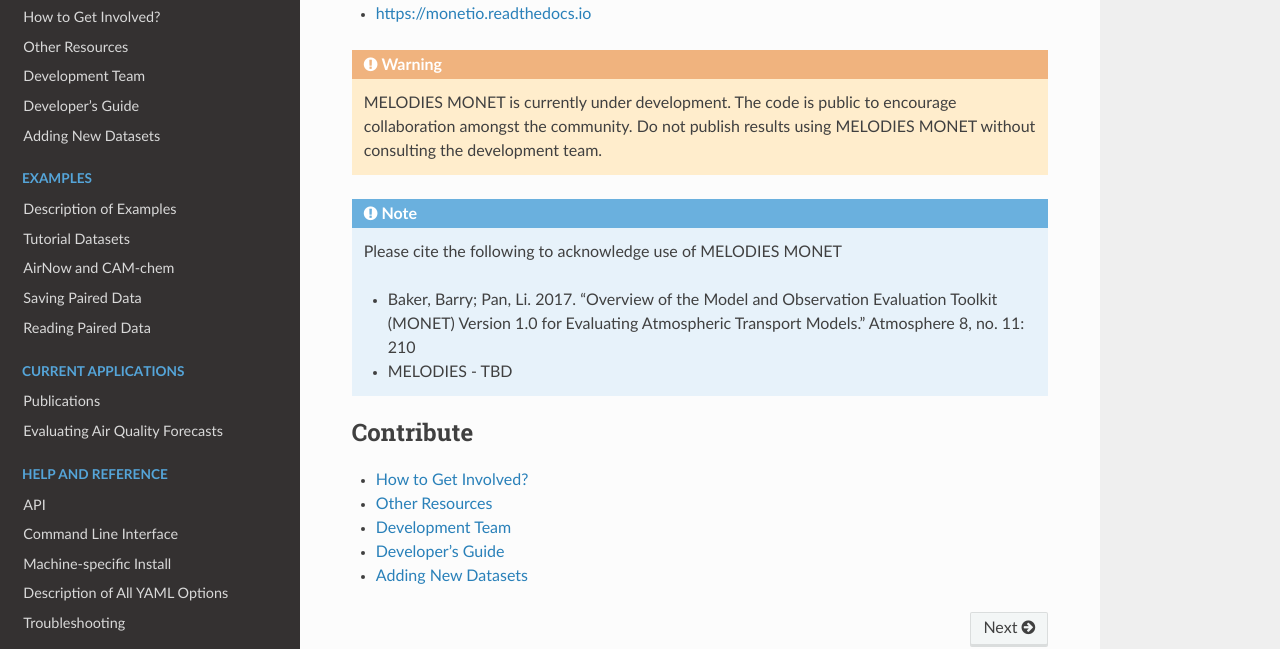
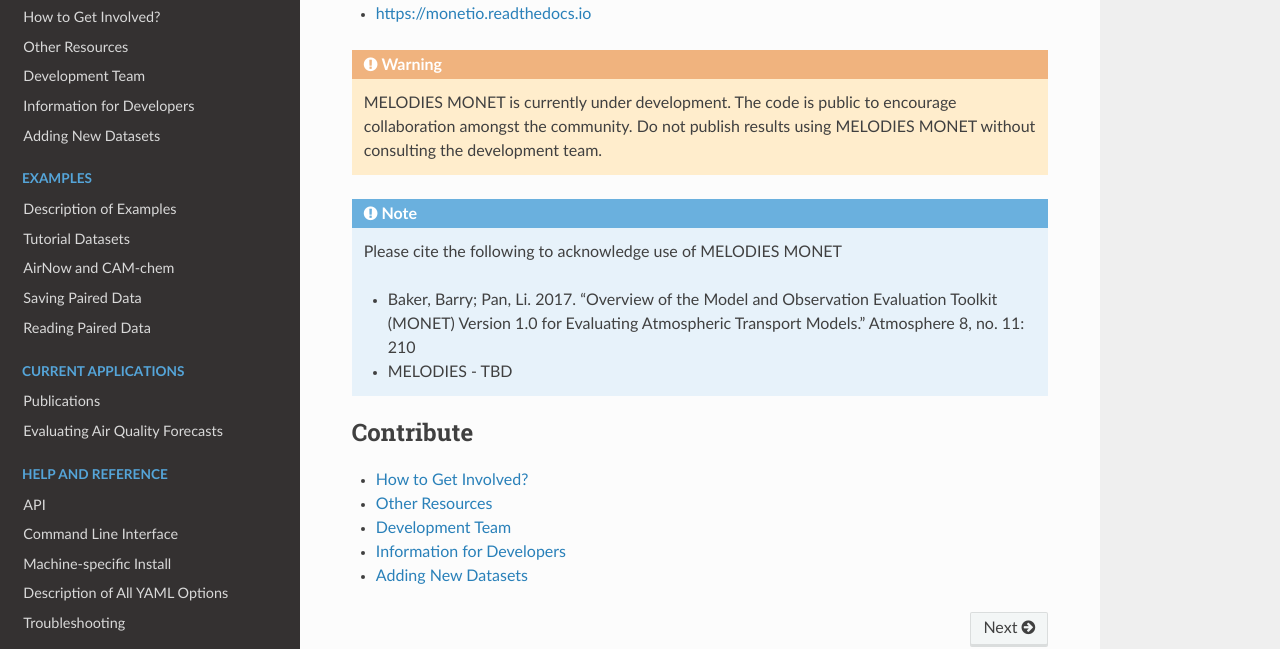
Before and after one commit to NOAA-CSL/MELODIES-MONET, a Sphinx documentation site: the page built from docs/index.rst, in a window 1280 px wide and 1343 px high. Shown: the part 566-1215 px from the top of the window. Built offline with Sphinx 7.4.7 and the Read the Docs theme 2.0.0, drawn with Linux system fonts in a browser that asks for light colours; pages that are not in the unit, such as notebooks, are missing from menus.

Commit message:
doc: Rename Developer's Guide as Information for Devs

```diff
--- a/docs/develop/contribute.rst
+++ b/docs/develop/contribute.rst
@@ -14,5 +14,5 @@ the contributions and support from you.
 - Join an :ref:`Upcoming Workshop <develop/other_resources:Upcoming>`
   or check out :ref:`Past Workshops <develop/other_resources:Past>`.
 - See our developers guide, to learn
-  :ref:`develop/developers_guide:How to incorporate updates to MELODIES MONET`.
+  :ref:`develop/information_for_devs:How to incorporate updates to MELODIES MONET`.
 - Email melodies@ucar.edu with questions.
--- a/docs/develop/developers_guide.rst
+++ b/docs/develop/information_for_devs.rst
@@ -1,5 +1,5 @@
-Developer's Guide
-=================
+Information for Developers
+==========================
 
 Description of Branches
 -----------------------
--- a/docs/getting_started/installation.rst
+++ b/docs/getting_started/installation.rst
@@ -52,7 +52,7 @@ Now, install the stable branch of MELODIES MONET to the environment::
 
 .. note::
    If you are interested in modifying what MELODIES MONET can do,
-   take a look at the :doc:`/develop/developers_guide`.
+   take a look at the :doc:`/develop/information_for_devs`.
 
 
 .. [#yaml] Examples of `conda <https://conda.io>`__
--- a/docs/index.rst
+++ b/docs/index.rst
@@ -67,7 +67,7 @@ MONETIO please refer to:
    develop/contribute
    develop/other_resources
    develop/development_team
-   develop/developers_guide
+   develop/information_for_devs
    develop/datasets
 
 .. toctree::
```
